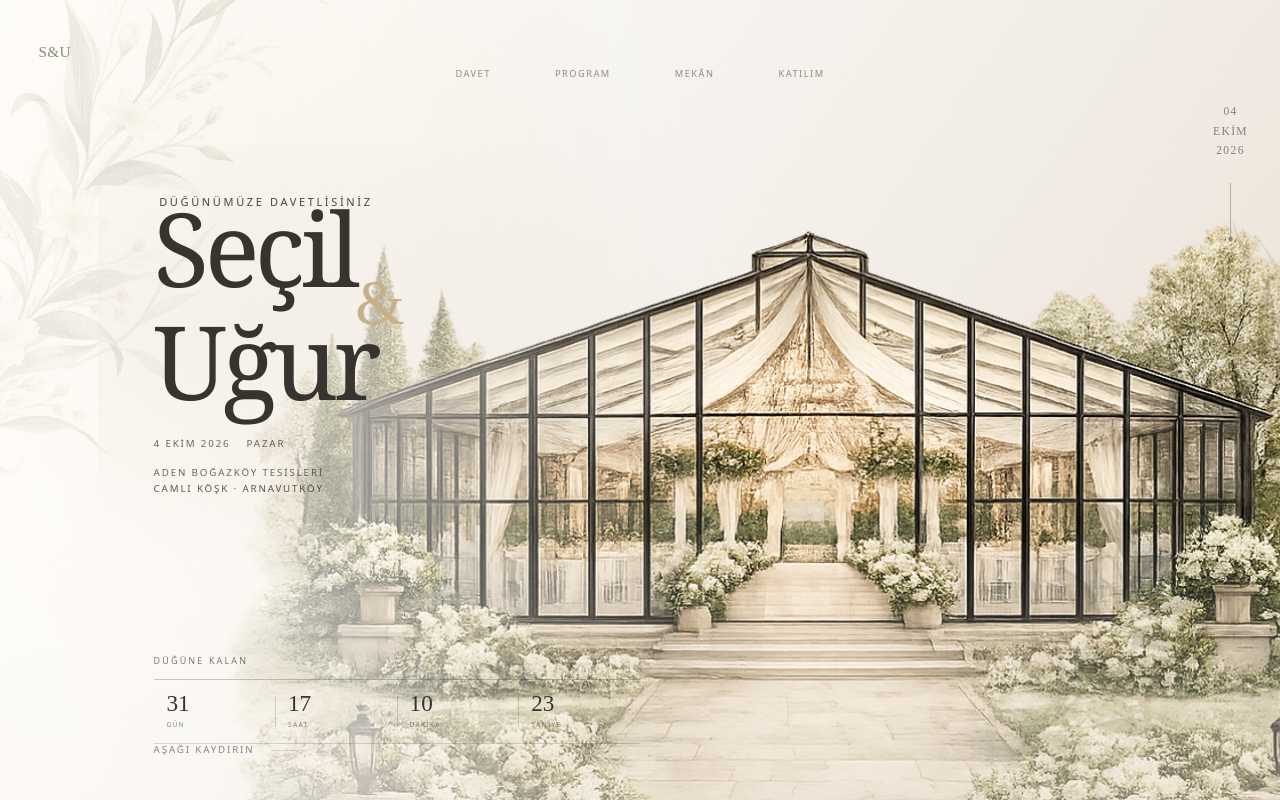
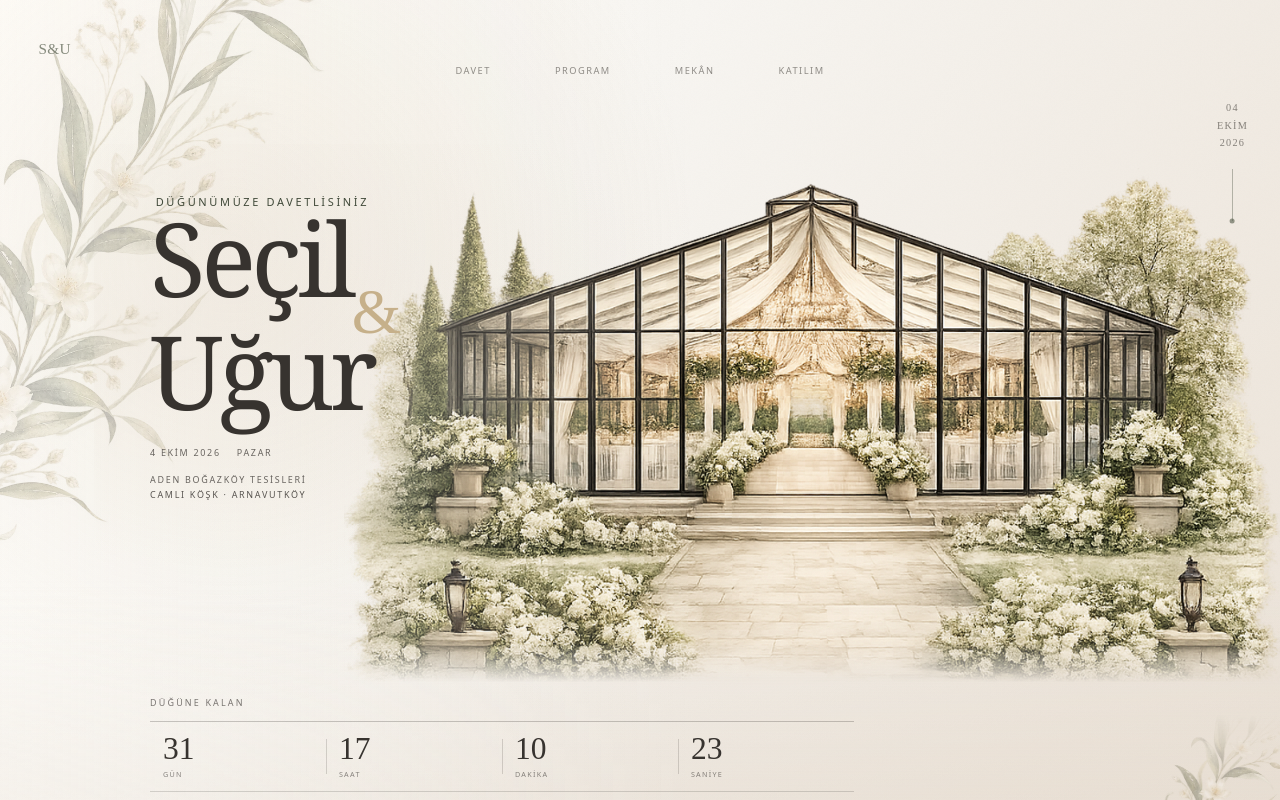
Before and after one commit to seciilusta/secil-ugur-wedding, a Next.js app in the folder apps/web/: page / in a window 1280 px wide. Shown: the top 800 px of the page. Built offline with nearby package versions, Linux system fonts and the light colour scheme.

Commit message:
Refine responsive hero and countdown composition

```diff
--- a/apps/web/src/app/globals.css
+++ b/apps/web/src/app/globals.css
@@ -420,13 +420,15 @@
      The hero is one layered composition, not a picture placed next to copy. */
 
   .hero-artwork {
-    /* The artwork is allowed to finish its fade in the invitation instead of
-       being clipped at the viewport-sized hero boundary. */
+    --hero-stage-height: 100svh;
     --hero-bleed: clamp(10rem, 16vw, 18rem);
+    --hero-art-fade: clamp(2.5rem, 5svh, 3rem);
+    --hero-countdown-lift: clamp(6.5rem, calc(13.75rem - 8vw), 12rem);
+    --hero-content-left: clamp(1.25rem, calc(14.6vw - 2.3rem), 14rem);
+    --hero-content-right: clamp(1.25rem, calc(14.6vw - 2.3rem), 14rem);
     position: relative;
     isolation: isolate;
-    min-height: 100vh;
-    min-height: 100svh;
+    min-height: 0;
     overflow: visible;
     background: transparent;
     color: var(--color-charcoal);
@@ -463,17 +465,12 @@
     background:
       linear-gradient(
         90deg,
-        color-mix(in srgb, var(--color-paper) 80%, transparent) 0%,
-        color-mix(in srgb, var(--color-paper) 54%, transparent) 28%,
-        color-mix(in srgb, var(--color-paper) 18%, transparent) 42%,
-        transparent 56%
+        color-mix(in srgb, var(--color-paper) 34%, transparent) 0%,
+        color-mix(in srgb, var(--color-paper) 17%, transparent) 26%,
+        color-mix(in srgb, var(--color-paper) 5%, transparent) 42%,
+        transparent 54%
       ),
-      linear-gradient(
-        0deg,
-        color-mix(in srgb, var(--color-beige-deep) 76%, transparent) 0%,
-        color-mix(in srgb, var(--color-beige) 48%, transparent) 18%,
-        transparent 48%
-      );
+      linear-gradient(0deg, color-mix(in srgb, var(--color-beige-deep) 72%, transparent) 0%, transparent 48%);
   }
 
   .hero-venue-art {
@@ -481,24 +478,46 @@
     z-index: -3;
     inset: 0 0 auto;
     width: 100%;
-    height: calc(100% + var(--hero-bleed));
+    height: var(--hero-stage-height);
+    overflow: hidden;
     transform-origin: right 70%;
-    opacity: 0.94;
+    opacity: 0.92;
     pointer-events: none;
-    -webkit-mask-image: linear-gradient(to bottom, #000 0 calc(100% - var(--hero-bleed)), transparent 100%);
-    mask-image: linear-gradient(to bottom, #000 0 calc(100% - var(--hero-bleed)), transparent 100%);
-  }
-
-  .hero-venue-art picture,
+    -webkit-mask-image: linear-gradient(
+      to bottom,
+      #000 0 calc(100% - var(--hero-countdown-lift) - var(--hero-art-fade)),
+      transparent calc(100% - var(--hero-countdown-lift))
+    );
+    mask-image: linear-gradient(
+      to bottom,
+      #000 0 calc(100% - var(--hero-countdown-lift) - var(--hero-art-fade)),
+      transparent calc(100% - var(--hero-countdown-lift))
+    );
+  }
+
   .hero-venue-art img {
+    position: absolute;
+    inset: 0;
     display: block;
     width: 100%;
     height: 100%;
-  }
-
-  .hero-venue-art img {
     object-fit: cover;
-    object-position: 64% 58%;
+    object-position:
+      clamp(50%, calc(44% + 1.67vw), 64%)
+      clamp(56%, calc(55.5% + 0.2vw), 58%);
+    transform-origin: 58% 50%;
+    transition:
+      opacity 700ms var(--ease-calm),
+      object-position 700ms var(--ease-calm),
+      transform 700ms var(--ease-calm);
+  }
+
+  .hero-venue-image-desktop {
+    opacity: 1;
+  }
+
+  .hero-venue-image-mobile {
+    opacity: 0;
   }
 
   .hero-botanical {
@@ -516,34 +535,40 @@
   }
 
   .hero-botanical-left {
-    top: -16rem;
-    left: -7rem;
-    width: clamp(24rem, 38vw, 38rem);
-    opacity: 0.42;
+    top: clamp(-16rem, calc(-3.4rem - 10.5vw), -6rem);
+    left: clamp(-8rem, calc(-8.25rem + 1vw), -7rem);
+    width: clamp(26rem, 38vw, 38rem);
+    opacity: 0.4;
     transform: rotate(15deg);
   }
 
-  .hero-botanical-right {
-    right: -10rem;
-    /* Keep the hero decoration within the hero so it cannot become a second
-       invitation flower as the next section begins. */
-    bottom: 0;
-    width: clamp(23rem, 34vw, 34rem);
-    opacity: 0.25;
-    transform: rotate(-24deg) scaleX(-1);
+  .hero-countdown-botanical {
+    position: absolute;
+    z-index: 0;
+    top: auto;
+    bottom: clamp(-1rem, -0.5vw, -0.25rem);
+    right: clamp(-6rem, -5vw, -4rem);
+    width: clamp(11rem, 16vw, 15rem);
+    opacity: 0.38;
+    transform: rotate(24deg) scaleX(-1);
+    /* Keep the visible leaf detail inside the countdown band even though the
+       softly faded image box extends beyond it while the band lifts upward. */
+    -webkit-mask-image: linear-gradient(to bottom, transparent 0 38%, #000 62%, transparent 100%);
+    mask-image: linear-gradient(to bottom, transparent 0 38%, #000 62%, transparent 100%);
   }
 
   .hero-shell {
     position: relative;
     z-index: 2;
+    display: grid;
+    grid-template-rows: var(--hero-stage-height) auto;
     width: 100%;
-    min-height: 100vh;
-    min-height: 100svh;
+    min-height: 0;
   }
 
   .hero-topbar {
     position: absolute;
-    top: clamp(1.25rem, 3.8vh, 2.75rem);
+    top: clamp(0.75rem, calc(1vh + 1.5vw), 2.75rem);
     right: clamp(1.25rem, 3vw, 3.5rem);
     left: clamp(1.25rem, 3vw, 3.5rem);
     display: flex;
@@ -569,7 +594,7 @@
     transform: translateX(-50%);
     display: flex;
     align-items: center;
-    gap: clamp(2rem, 5vw, 5.5rem);
+    gap: clamp(0.75rem, 5vw, 5.5rem);
     white-space: nowrap;
   }
 
@@ -580,7 +605,7 @@
     align-items: center;
     font-size: 0.58rem;
     font-weight: 500;
-    letter-spacing: 0.16em;
+    letter-spacing: clamp(0.1em, 0.5vw, 0.16em);
     text-transform: uppercase;
     color: color-mix(in srgb, var(--color-charcoal) 54%, transparent);
   }
@@ -607,9 +632,13 @@
   .hero-copy {
     position: absolute;
     isolation: isolate;
-    top: 24vh;
-    left: clamp(2rem, 12vw, 14rem);
-    width: min(35vw, 38rem);
+    top: clamp(7.25rem, calc(8vh + 10vw), 16rem);
+    left: var(--hero-content-left);
+    width: min(calc(100% - (2 * var(--hero-content-left))), clamp(22rem, 35vw, 38rem));
+    transition:
+      top 600ms var(--ease-calm),
+      left 600ms var(--ease-calm),
+      width 600ms var(--ease-calm);
   }
 
   .hero-copy::before {
@@ -642,9 +671,9 @@
   .hero-title {
     display: grid;
     justify-items: start;
-    margin-top: 0;
+    margin-top: clamp(0.35rem, calc(1rem - 0.5vw), 0.9rem);
     font-family: var(--font-names);
-    font-size: clamp(5.8rem, 8vw, 9.6rem);
+    font-size: clamp(4.1rem, 8vw, 9.6rem);
     font-weight: 400;
     line-height: 0.72;
     letter-spacing: -0.045em;
@@ -652,6 +681,7 @@
     text-transform: none;
     color: var(--color-charcoal);
     text-wrap: balance;
+    transition: font-size 600ms var(--ease-calm);
   }
 
   .hero-title span:last-child {
@@ -669,10 +699,10 @@
   }
 
   .hero-details {
-    width: min(100%, 34rem);
-    margin-top: clamp(2rem, 3vw, 3rem);
+    width: min(100%, clamp(18rem, 28vw, 34rem));
+    margin-top: clamp(1.4rem, 3vw, 3rem);
     font-family: var(--font-sans);
-    font-size: clamp(0.61rem, 0.66vw, 0.72rem);
+    font-size: clamp(0.56rem, 0.66vw, 0.72rem);
     font-weight: 500;
     line-height: 1.65;
     letter-spacing: 0.19em;
@@ -697,7 +727,7 @@
   }
 
   .hero-place {
-    margin-top: 0.75rem;
+    margin-top: clamp(0.55rem, calc(0.35rem + 0.5vw), 0.75rem);
   }
 
   .hero-place span:last-child {
@@ -705,16 +735,30 @@
   }
 
   .hero-countdown {
-    position: absolute;
+    position: relative;
     isolation: isolate;
     z-index: 3;
-    left: clamp(2rem, 12vw, 14rem);
-    bottom: 7vh;
-    width: min(38vw, 38rem);
+    width: min(calc(100% - var(--hero-content-left) - var(--hero-content-right)), 44rem);
+    margin-left: var(--hero-content-left);
+    transition:
+      width 600ms var(--ease-calm),
+      margin-left 600ms var(--ease-calm);
+  }
+
+  .hero-countdown-band {
+    position: relative;
+    isolation: isolate;
+    z-index: 4;
+    display: grid;
+    grid-row: 2;
+    gap: clamp(0.7rem, 1.5vw, 1rem);
+    margin-top: calc(-1 * var(--hero-countdown-lift));
+    padding: clamp(0.625rem, 1vw, 1rem) 0 clamp(2.75rem, 5vw, 4.5rem);
+    transition: margin-top 600ms var(--ease-calm);
   }
 
   .hero-countdown-overline {
-    margin-bottom: 0.65rem;
+    margin-bottom: clamp(0.45rem, 1vw, 0.65rem);
     font-size: 0.56rem;
     color: color-mix(in srgb, var(--color-charcoal) 65%, transparent);
   }
@@ -731,7 +775,7 @@
     position: relative;
     display: grid;
     gap: 0.25rem;
-    padding: 0.75rem clamp(0.45rem, 1vw, 0.85rem);
+    padding: 0.65rem clamp(0.35rem, 1vw, 0.85rem);
   }
 
   .countdown-unit + .countdown-unit::before {
@@ -746,13 +790,13 @@
 
   .countdown-value {
     font-family: var(--font-display);
-    font-size: clamp(1.45rem, 1.8vw, 2.15rem);
+    font-size: clamp(1.2rem, calc(0.85rem + 1.4vw), 2.15rem);
     font-variant-numeric: tabular-nums;
     line-height: 1;
   }
 
   .countdown-label {
-    font-size: clamp(0.42rem, 0.42vw, 0.5rem);
+    font-size: clamp(0.45rem, 0.42vw, 0.5rem);
     letter-spacing: 0.18em;
     text-transform: uppercase;
     color: color-mix(in srgb, var(--color-charcoal) 57%, transparent);
@@ -782,14 +826,13 @@
   }
 
   .hero-scroll {
-    position: absolute;
-    left: clamp(2rem, 12vw, 14rem);
-    bottom: clamp(1.5rem, 3.5vh, 2.75rem);
+    position: relative;
+    margin-left: var(--hero-content-left);
   }
 
   .hero-scroll a {
     display: inline-flex;
-    min-height: 44px;
+    min-height: clamp(2rem, 3vw, 2.75rem);
     align-items: center;
     gap: 1rem;
     font-size: 0.61rem;
@@ -808,13 +851,13 @@
 
   .hero-vertical-date {
     position: absolute;
-    top: clamp(6.5rem, 12vh, 9rem);
+    top: clamp(4.25rem, calc(2.3rem + 5vw), 9rem);
     right: clamp(1.25rem, 2.5vw, 3rem);
     display: grid;
     justify-items: center;
-    gap: 1.5rem;
+    gap: clamp(0.65rem, 1.5vw, 1.5rem);
     font-family: var(--font-display);
-    font-size: clamp(0.72rem, 0.8vw, 0.9rem);
+    font-size: clamp(0.56rem, 0.8vw, 0.9rem);
     line-height: 1.35;
     letter-spacing: 0.12em;
     text-transform: uppercase;
@@ -831,7 +874,7 @@
     position: relative;
     display: block;
     width: 1px;
-    height: clamp(3rem, 7vh, 5rem);
+    height: clamp(2.25rem, 4vw, 5rem);
     background: color-mix(in srgb, var(--color-olive) 38%, transparent);
   }
 
@@ -847,85 +890,36 @@
     background: color-mix(in srgb, var(--color-olive) 58%, transparent);
   }
 
-  @media (max-width: 69.999rem) {
-    .hero-title {
-      font-size: clamp(4.8rem, 9.8vw, 7rem);
-    }
-
-    .hero-copy {
-      left: clamp(2rem, 8.5vw, 6rem);
-      width: min(46vw, 34rem);
-    }
-
-    .hero-countdown {
-      left: clamp(2rem, 8.5vw, 6rem);
-      width: min(48vw, 34rem);
-    }
-
-    .hero-venue-art { opacity: 0.93; }
-  }
-
-  @media (max-width: 47.999rem) {
+  @media (max-width: 53.999rem) {
+    .hero-artwork {
+      --hero-art-fade: clamp(4.5rem, 10svh, 6rem);
+    }
+
+    .hero-venue-image-desktop {
+      opacity: 0;
+    }
+
+    .hero-venue-image-mobile {
+      opacity: 1;
+    }
+  }
+
+  @media (max-width: 48rem) {
     .hero-artwork {
       --hero-bleed: clamp(8rem, 30vw, 13rem);
     }
 
-    .hero-light {
-      background:
-        /* On mobile the copy sits above the architecture, so a desktop-style
-           horizontal wash would bleach the artwork's left edge for no reason. */
-        linear-gradient(180deg, color-mix(in srgb, var(--color-paper) 82%, transparent) 0%, transparent 34%),
-        linear-gradient(0deg, color-mix(in srgb, var(--color-beige-deep) 72%, transparent) 0%, transparent 48%);
-    }
-
-    .hero-shell {
-      min-height: 100svh;
-    }
-
-    .hero-topbar {
-      top: 0.75rem;
-      gap: 0.75rem;
+    .hero-venue-image-mobile {
+      transform: translate(1vw, 8svh) scale(1.05);
     }
 
     .hero-monogram a {
       font-size: 1rem;
-    }
-
-    .hero-nav {
-      position: static;
-      transform: none;
-      gap: clamp(0.65rem, 2.8vw, 1rem);
     }
 
     .hero-nav a {
       min-height: 40px;
       font-size: 0.58rem;
-      letter-spacing: 0.1em;
-    }
-
-    .hero-copy {
-      top: clamp(7.25rem, 17vh, 9rem);
-      left: var(--spacing-gutter);
-      width: calc(100% - (2 * var(--spacing-gutter)));
-    }
-
-    .hero-copy::before {
-      inset: -1.25rem -1.75rem -1.5rem;
-      background: radial-gradient(
-        ellipse at 28% 42%,
-        color-mix(in srgb, var(--color-beige) 22%, transparent) 0%,
-        transparent 72%
-      );
-    }
-
-    .hero-overline {
-      font-size: 0.61rem;
-    }
-
-    .hero-title {
-      margin-top: 0.9rem;
-      font-size: clamp(3.7rem, 17vw, 5.3rem);
-      line-height: 0.72;
     }
 
     .hero-title i {
@@ -939,88 +933,94 @@
     }
 
     .hero-details {
-      width: min(100%, 18rem);
-      margin-top: 1.4rem;
-      font-size: 0.56rem;
       letter-spacing: 0.14em;
     }
 
-    .hero-place {
-      margin-top: 0.55rem;
-    }
-
-    .hero-venue-art {
-      inset: 0 0 auto;
-      width: 100%;
-      opacity: 0.9;
-    }
-
-    .hero-venue-art img {
-      object-position: 50% 56%;
-    }
-
-    .hero-botanical-left {
-      top: -6rem;
-      left: -8rem;
-      width: 26rem;
-      opacity: 0.4;
-    }
-
-    .hero-botanical-right {
-      right: -12rem;
-      bottom: 0;
-      width: 24rem;
-      opacity: 0.2;
-    }
-
-    .hero-countdown {
-      left: var(--spacing-gutter);
-      bottom: max(2.75rem, env(safe-area-inset-bottom) + 1.5rem);
-      width: calc(100% - (2 * var(--spacing-gutter)));
-    }
-
     .hero-countdown-overline {
-      margin-bottom: 0.45rem;
       font-size: 0.55rem;
       color: color-mix(in srgb, var(--color-charcoal) 82%, transparent);
     }
 
-    .countdown-unit {
-      padding: 0.65rem 0.35rem;
-    }
-
-    .countdown-value {
-      font-size: clamp(1.15rem, 5vw, 1.5rem);
-    }
-
     .countdown-label {
-      font-size: 0.48rem;
       letter-spacing: 0.1em;
     }
 
     .hero-scroll {
-      right: auto;
-      left: var(--spacing-gutter);
-      bottom: max(0.75rem, env(safe-area-inset-bottom));
       transform: none;
     }
 
-    .hero-scroll a {
-      min-height: 32px;
-    }
-
     .hero-vertical-date {
-      top: 4.25rem;
       right: var(--spacing-gutter);
-      display: grid;
-      gap: 0.65rem;
-      font-size: 0.56rem;
       letter-spacing: 0.1em;
       color: color-mix(in srgb, var(--color-charcoal) 68%, transparent);
     }
-
-    .hero-vertical-date-line {
-      height: 2.25rem;
+  }
+
+  @media (max-width: 40rem) {
+    .hero-venue-image-mobile {
+      transform: translate(2vw, 8svh) scale(1.15);
+    }
+  }
+
+  @media (max-width: 32rem) {
+    .hero-venue-image-mobile {
+      transform: translate(3vw, 8svh) scale(1.23);
+    }
+  }
+
+  @media (max-width: 27rem) {
+    .hero-venue-art {
+      -webkit-mask-image: linear-gradient(
+        to bottom,
+        transparent 0,
+        transparent 36svh,
+        #000 43svh,
+        #000 calc(100% - var(--hero-countdown-lift) - var(--hero-art-fade)),
+        transparent calc(100% - var(--hero-countdown-lift))
+      );
+      mask-image: linear-gradient(
+        to bottom,
+        transparent 0,
+        transparent 36svh,
+        #000 43svh,
+        #000 calc(100% - var(--hero-countdown-lift) - var(--hero-art-fade)),
+        transparent calc(100% - var(--hero-countdown-lift))
+      );
+    }
+
+    .hero-venue-image-mobile {
+      transform: translate(4vw, 8svh) scale(1.3);
+    }
+  }
+
+  @media (max-width: 27rem) and (max-height: 40rem) {
+    .hero-artwork {
+      --hero-stage-height: max(100svh, 42rem);
+      --hero-art-fade: 5rem;
+      --hero-countdown-lift: 8rem;
+    }
+
+    .hero-venue-art {
+      -webkit-mask-image: linear-gradient(
+        to bottom,
+        transparent 0,
+        transparent 45svh,
+        #000 54svh,
+        #000 calc(100% - var(--hero-countdown-lift) - var(--hero-art-fade)),
+        transparent calc(100% - var(--hero-countdown-lift))
+      );
+      mask-image: linear-gradient(
+        to bottom,
+        transparent 0,
+        transparent 45svh,
+        #000 54svh,
+        #000 calc(100% - var(--hero-countdown-lift) - var(--hero-art-fade)),
+        transparent calc(100% - var(--hero-countdown-lift))
+      );
+    }
+
+    .hero-venue-image-mobile {
+      transform: translate(3vw, 20svh) scale(1.12);
     }
   }
 
@@ -1356,6 +1356,83 @@
     text-transform: uppercase;
   }
 
+  .venue-map-chooser {
+    width: min(calc(100% - 2rem), 28rem);
+    max-width: none;
+    margin: auto;
+    padding: 0;
+    border: 0;
+    background: transparent;
+    color: var(--color-charcoal);
+  }
+
+  .venue-map-chooser::backdrop {
+    background: color-mix(in srgb, var(--color-charcoal) 58%, transparent);
+    backdrop-filter: blur(4px);
+  }
+
+  .venue-map-chooser-panel {
+    position: relative;
+    padding: 2.25rem 1.5rem 1.5rem;
+    border: 1px solid color-mix(in srgb, var(--color-olive) 22%, transparent);
+    background: var(--color-paper);
+    box-shadow: 0 1.5rem 5rem color-mix(in srgb, var(--color-charcoal) 28%, transparent);
+  }
+
+  .venue-map-chooser-close {
+    position: absolute;
+    top: 0.65rem;
+    right: 0.75rem;
+    display: grid;
+    width: 2.75rem;
+    height: 2.75rem;
+    place-items: center;
+    border: 0;
+    background: transparent;
+    color: color-mix(in srgb, var(--color-charcoal) 68%, transparent);
+    font-size: 1.75rem;
+    line-height: 1;
+    cursor: pointer;
+  }
+
+  .venue-map-chooser-kicker {
+    margin: 0 0 0.65rem;
+    color: var(--color-olive);
+    font-size: 0.72rem;
+    font-weight: 600;
+    letter-spacing: 0.2em;
+    text-transform: uppercase;
+  }
+
+  .venue-map-chooser h3 {
+    margin: 0;
+    font-family: var(--font-display);
+    font-size: clamp(2rem, 8vw, 2.65rem);
+    font-weight: 400;
+    line-height: 1;
+    letter-spacing: -0.025em;
+  }
+
+  .venue-map-apps {
+    display: grid;
+    gap: 0.6rem;
+    margin-top: 1.5rem;
+  }
+
+  .venue-map-apps a {
+    display: flex;
+    min-height: 3.25rem;
+    align-items: center;
+    justify-content: space-between;
+    padding: 0.8rem 1rem;
+    border: 1px solid color-mix(in srgb, var(--color-olive) 32%, transparent);
+    background: color-mix(in srgb, var(--color-beige) 58%, var(--color-paper));
+    font-size: 0.82rem;
+    font-weight: 500;
+    letter-spacing: 0.08em;
+    text-transform: uppercase;
+  }
+
   .rsvp-composition {
     position: relative;
     isolation: isolate;
--- a/apps/web/src/components/sections/Hero.tsx
+++ b/apps/web/src/components/sections/Hero.tsx
@@ -12,9 +12,11 @@ export function Hero() {
       <div aria-hidden className="hero-light" />
 
       <EntranceMotion entrance="soft-scale" trigger="mount" delay={0.05} className="hero-venue-art">
-        <picture>
-          <source media="(max-width: 69.999rem)" srcSet={artwork.heroMobile.src} />
+        {/* Keep both art-directed crops mounted so crossing a responsive
+            boundary can cross-fade instead of replacing the image in one frame. */}
+        {/* eslint-disable-next-line @next/next/no-img-element */}
         <img
+          className="hero-venue-image hero-venue-image-desktop"
           src={artwork.heroDesktop.src}
           width={artwork.heroDesktop.width}
           height={artwork.heroDesktop.height}
@@ -22,18 +24,21 @@ export function Hero() {
           fetchPriority="high"
           decoding="async"
         />
-        </picture>
+        {/* eslint-disable-next-line @next/next/no-img-element */}
+        <img
+          className="hero-venue-image hero-venue-image-mobile"
+          src={artwork.heroMobile.src}
+          width={artwork.heroMobile.width}
+          height={artwork.heroMobile.height}
+          alt=""
+          decoding="async"
+        />
       </EntranceMotion>
 
       <BotanicalDrift className="hero-botanical hero-botanical-left" direction={-1}>
         {/* eslint-disable-next-line @next/next/no-img-element */}
         <img src={artwork.botanical} alt={artwork.botanicalAlt} width="900" height="1350" decoding="async" />
       </BotanicalDrift>
-      <BotanicalDrift className="hero-botanical hero-botanical-right" direction={1}>
-        {/* eslint-disable-next-line @next/next/no-img-element */}
-        <img src={artwork.botanical} alt={artwork.botanicalAlt} width="900" height="1350" decoding="async" />
-      </BotanicalDrift>
-
       <div className="hero-shell">
         <header className="hero-topbar">
           <EntranceMotion entrance="from-left" trigger="mount" className="hero-monogram">
@@ -77,11 +82,6 @@ export function Hero() {
           </EntranceMotion>
         </div>
 
-        <EntranceMotion entrance="quiet" trigger="mount" delay={0.52} className="hero-countdown">
-          <p className="hero-countdown-overline">{hero.countdown.overline}</p>
-          <Countdown />
-        </EntranceMotion>
-
         <EntranceMotion entrance="quiet" trigger="mount" delay={0.58} className="hero-vertical-date">
           <time aria-hidden="true" dateTime={event.isoDate}>
             <span>{eventDay.padStart(2, "0")}</span>
@@ -91,6 +91,17 @@ export function Hero() {
           <span aria-hidden="true" className="hero-vertical-date-line" />
         </EntranceMotion>
 
+        <div className="hero-countdown-band">
+          <BotanicalDrift className="hero-countdown-botanical" direction={1}>
+            {/* eslint-disable-next-line @next/next/no-img-element */}
+            <img src={artwork.botanical} alt={artwork.botanicalAlt} width="900" height="1350" decoding="async" />
+          </BotanicalDrift>
+
+          <EntranceMotion entrance="quiet" trigger="mount" delay={0.52} className="hero-countdown">
+            <p className="hero-countdown-overline">{hero.countdown.overline}</p>
+            <Countdown />
+          </EntranceMotion>
+
           <EntranceMotion entrance="quiet" trigger="mount" delay={0.7} className="hero-scroll">
             <a href="#davet">
               <span>{hero.scrollHint}</span>
@@ -98,6 +109,7 @@ export function Hero() {
             </a>
           </EntranceMotion>
         </div>
+      </div>
     </section>
   );
 }
--- a/apps/web/src/components/sections/VenueMap.tsx
+++ b/apps/web/src/components/sections/VenueMap.tsx
@@ -20,8 +20,8 @@ export function VenueMap() {
           {hasDirections ? (
             <VenueDirections
               href={maps.directionsUrl}
-              mobileHref={maps.mobileDirectionsUrl}
               label={venueSection.directionsLabel}
+              appLinks={maps.appDirections}
             />
           ) : null}
         </EntranceMotion>
```
Also changed, not shown: apps/web/src/components/sections/VenueDirections.tsx (+50 -10 lines), apps/web/src/config/site.ts (+6 -6 lines), 1 other file (tests, documents, lock files or other folders). Lines whose indentation alone changed are shown as unchanged.
